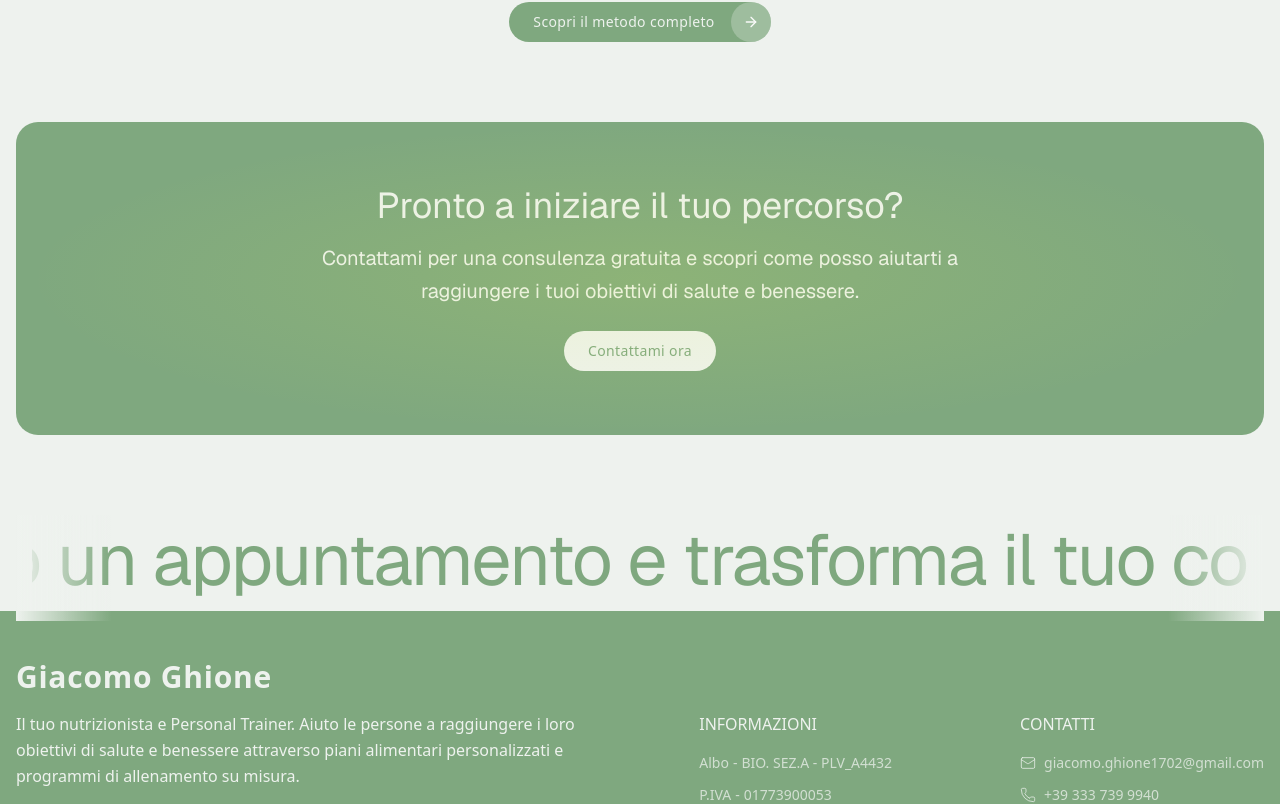
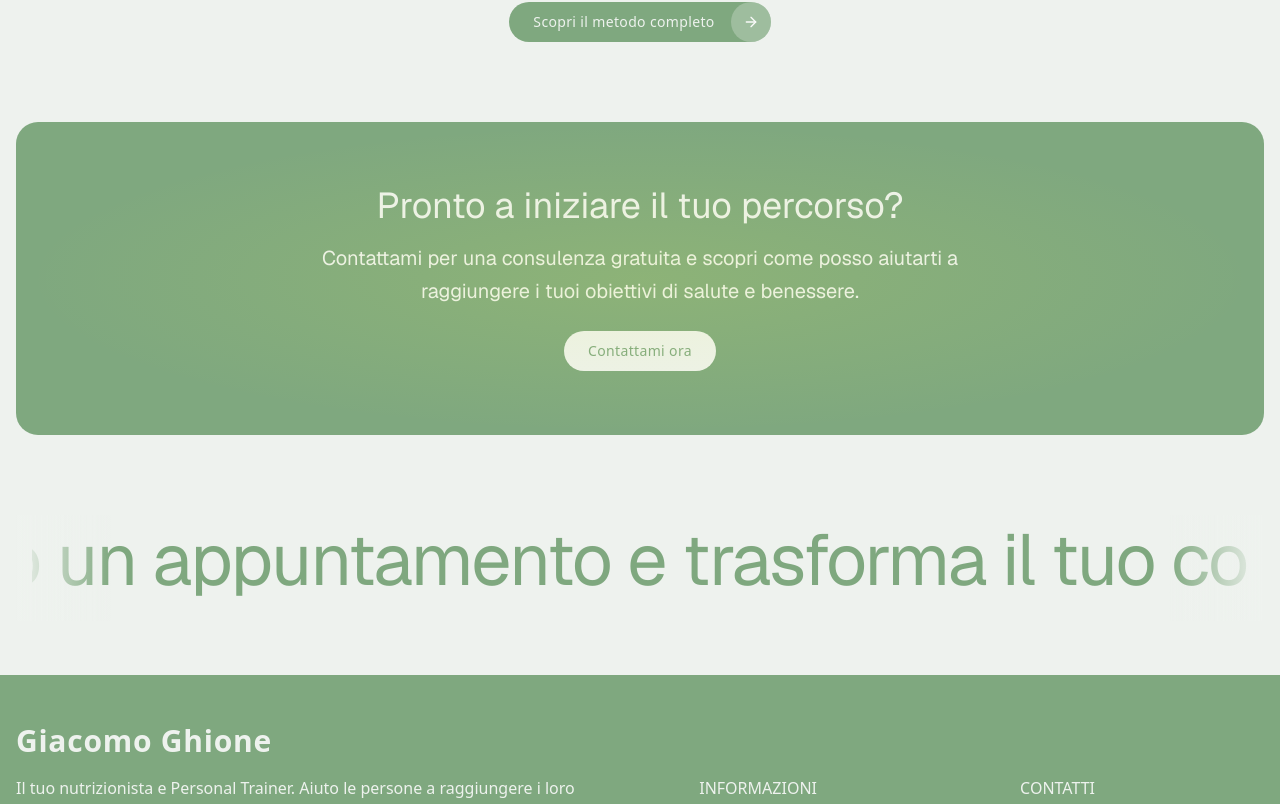
Before and after one commit to GiacomoGhione/Portfolio, a Next.js app: page / in a window 1280 px wide. Shown: the part 2373-3177 px from the top of the page. Built offline with nearby package versions, Linux system fonts and the light colour scheme.

Commit message:
Portfolio: Frontend: damn i'm stupid

```diff
--- a/app/page.js
+++ b/app/page.js
@@ -19,7 +19,7 @@ import Image from "next/image";
 
 export default function Home() {
   return (
-    <PageShell className="lg:py-0!">
+    <PageShell className="lg:pt-0!">
       <div className="grid gap-12 lg:gap-4 lg:grid-cols-2 lg:items-center min-h-svh lg:h-svh">
         {/* Left: Text content */}
         <div className="flex flex-col gap-6 lg:gap-4 relative">
--- a/components/custom/layout/Footer.jsx
+++ b/components/custom/layout/Footer.jsx
@@ -74,7 +74,7 @@ export default function Footer() {
           <div className="flex flex-col gap-12 lg:flex-row lg:gap-8 xl:gap-32 2xl:gap-40 justify-end">
             {/* Second col */}
             <div>
-              <h1 className="text-md leading-relaxed font-medium uppercase mb-4">
+              <h1 className="text-md leading-relaxed uppercase mb-3">
                 Informazioni
               </h1>
               <ul className="flex flex-col gap-3 text-sm">
@@ -104,7 +104,7 @@ export default function Footer() {
             </div>
             {/* Third col */}
             <div>
-              <h1 className="text-md leading-relaxed font-medium uppercase mb-4">
+              <h1 className="text-md leading-relaxed uppercase mb-3">
                 Contatti
               </h1>
               <ul className="flex flex-col gap-3 text-sm">
--- a/components/custom/sections/LogosBanner.jsx
+++ b/components/custom/sections/LogosBanner.jsx
@@ -14,7 +14,7 @@ const phrases = [
 
 export default function LogosBanner() {
   return (
-    <section className="relative container mx-auto px-4 pb-4">
+    <section className="relative container mx-auto px-4 lg:pb-4">
       {/* Fade edges */}
       <div className="pointer-events-none absolute inset-y-0 left-0 z-10 w-24 bg-linear-to-r from-background to-transparent" />
       <div className="pointer-events-none absolute inset-y-0 right-0 z-10 w-24 bg-linear-to-l from-background to-transparent" />
```
